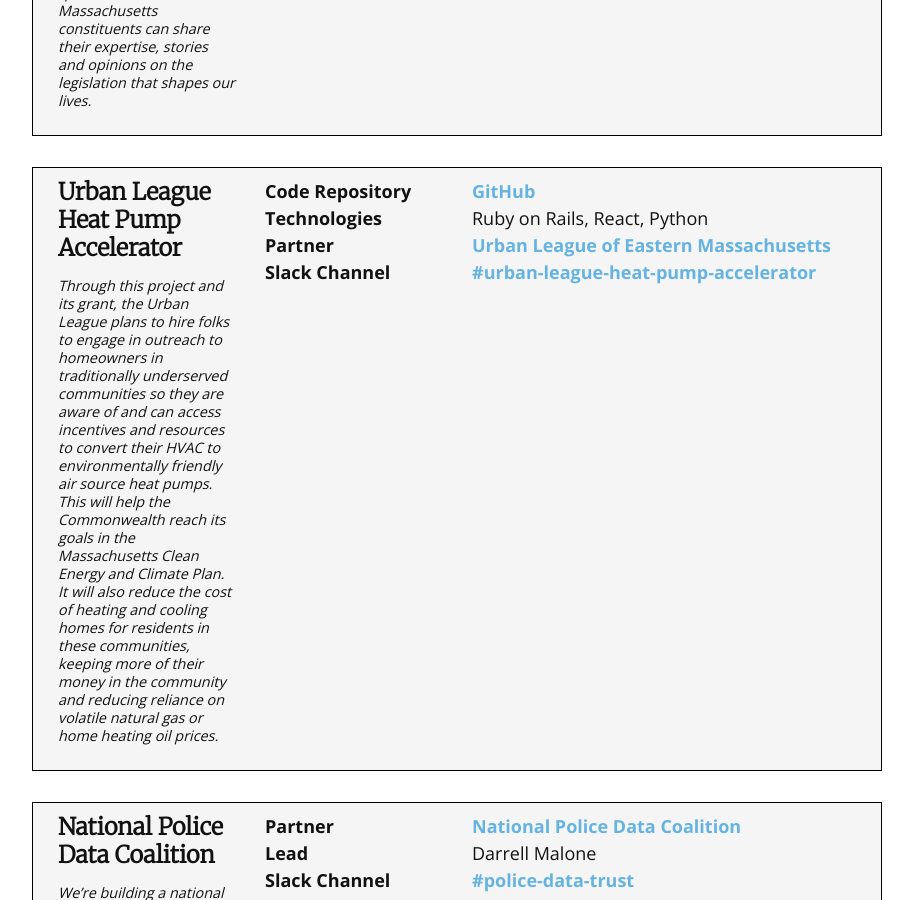
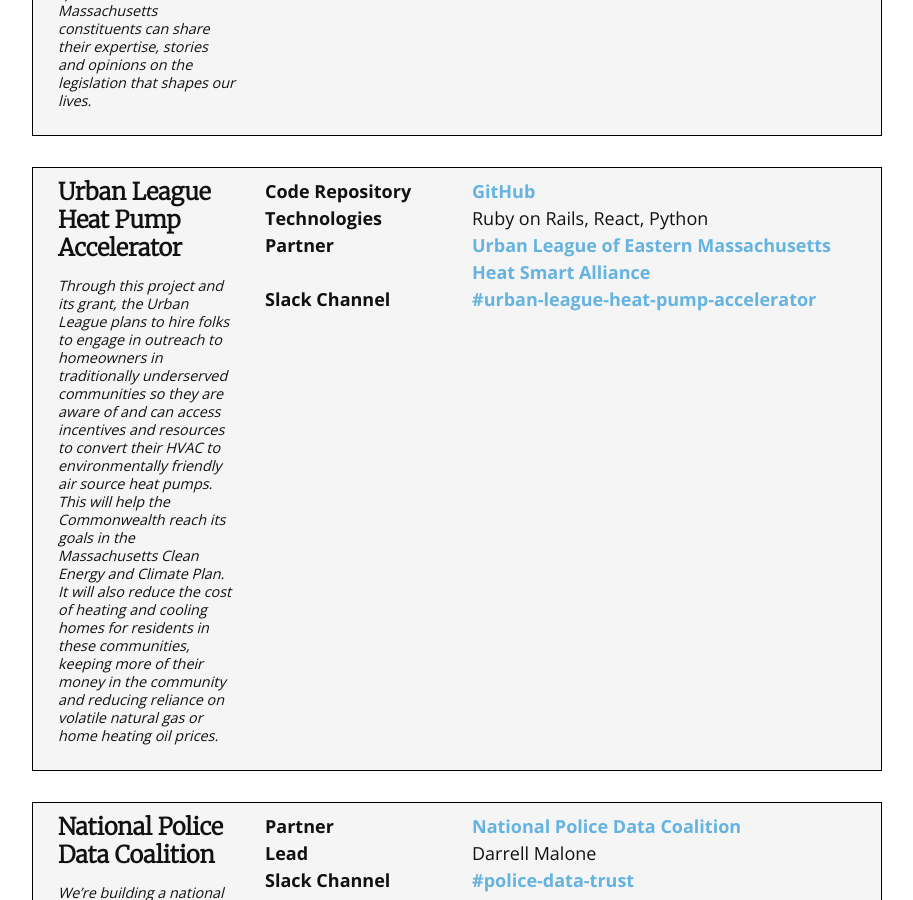
Before and after one commit to codeforboston/codeforboston.org, a Jekyll site: the page built from projects.html, in a window 1280 px wide and 900 px high, scrolled down 1151 px. Shown: the whole window, without its empty margins (183-1096 px from the left). Built offline with Jekyll 4.4.1, drawn with Linux system fonts in a browser that asks for light colours; nearby versions of some CDN libraries.

Commit message:
+HSA
Heat Smart Alliance is also partner here.

```diff
--- a/_data/projects/active.yml
+++ b/_data/projects/active.yml
@@ -24,6 +24,8 @@
   partner:
     - name: Urban League of Eastern Massachusetts
       url: https://www.ulem.org
+    - name: Heat Smart Alliance
+      url: https://heatsmartalliance.org
   lead:
   technologies: Ruby on Rails, React, Python
   slackChannel: urban-league-heat-pump-accelerator
```
